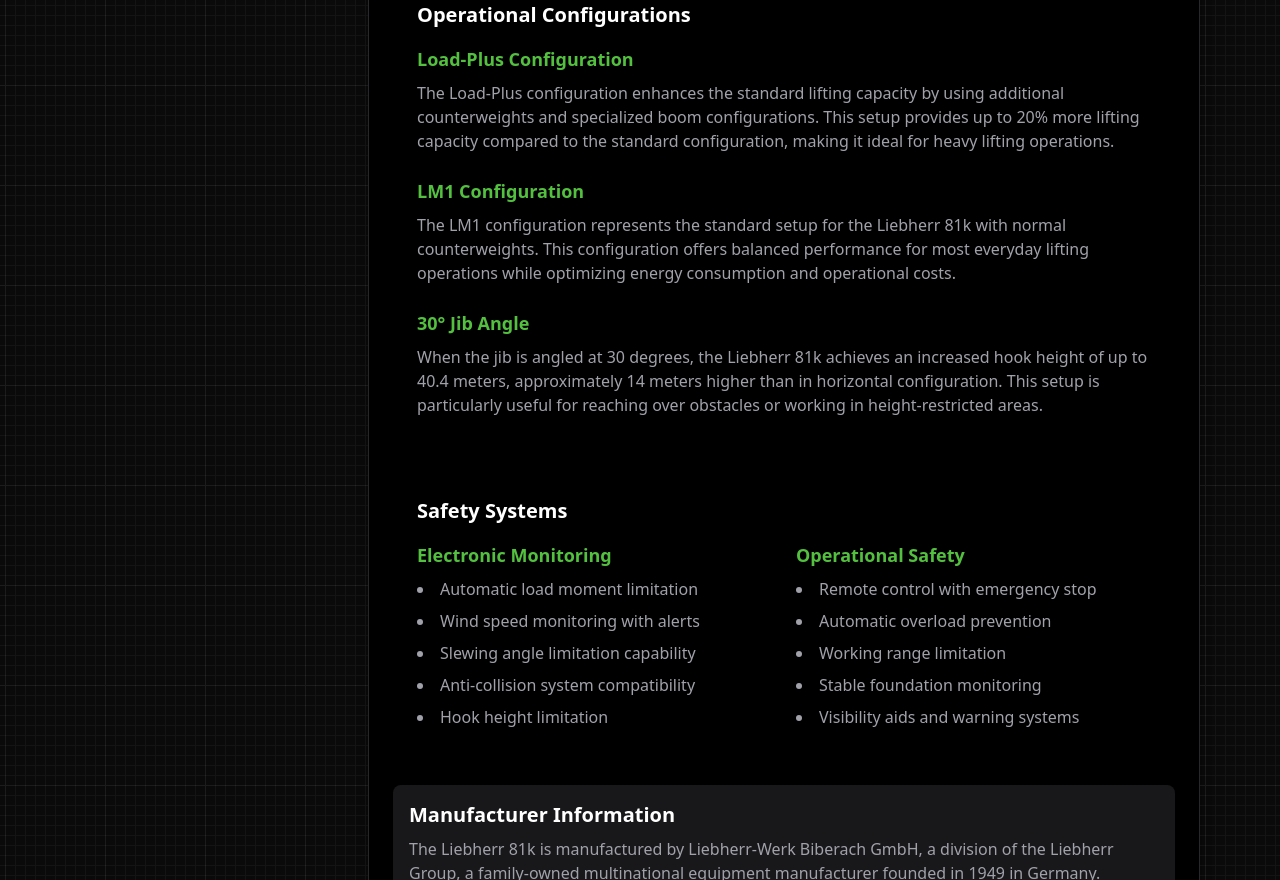
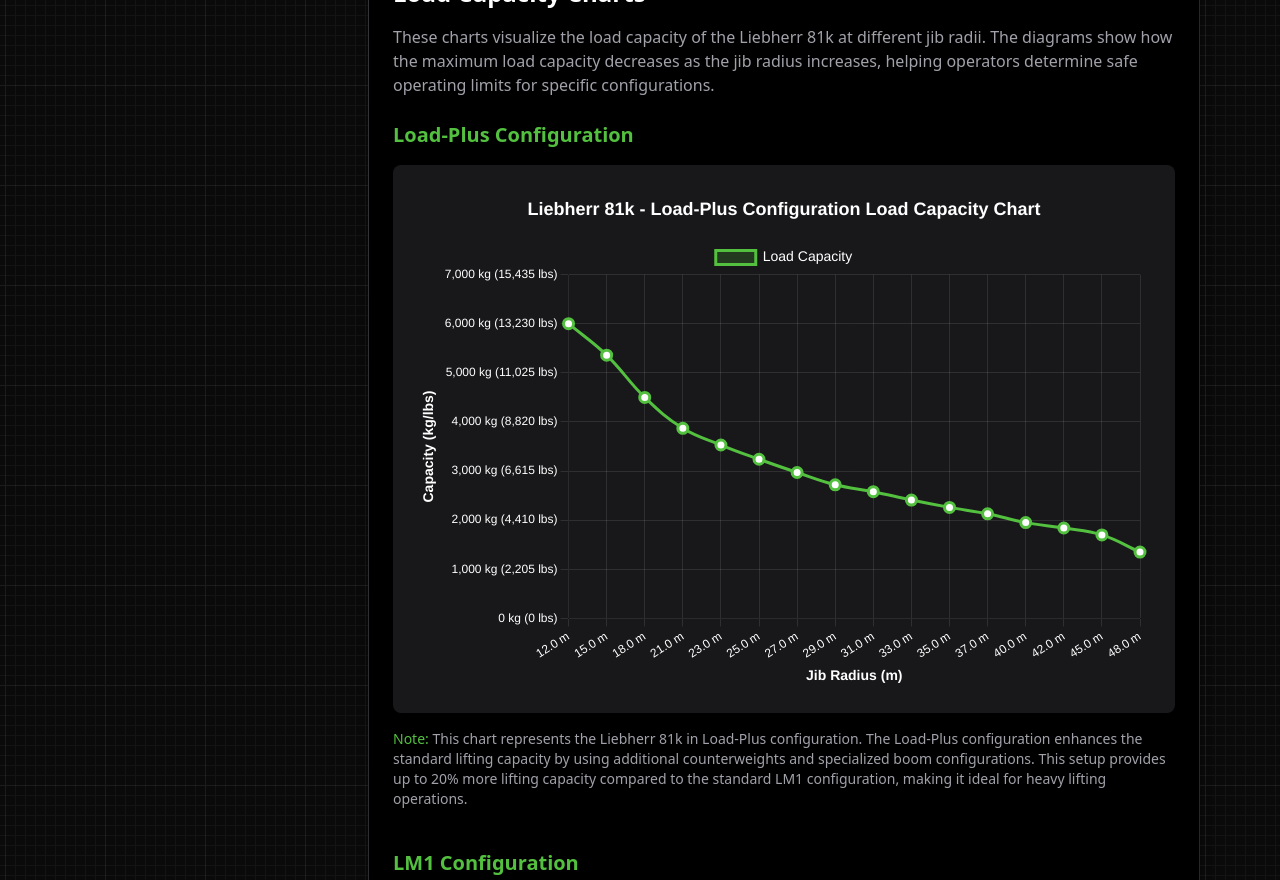
Before and after one commit to ArsCodeAmatoria/lilfoot, a Next.js app: page /crane-tables in a window 1280 px wide. Shown: the part 1920-2800 px from the top of the page. Built offline with nearby package versions, Linux system fonts and the light colour scheme.

Commit message:
Add Load Capacity Charts to Liebherr 81k page for all three configurations

```diff
--- /dev/null
+++ b/app/components/Liebherr81kCapacityChart.tsx
@@ -0,0 +1,243 @@
+'use client';
+
+import React from 'react';
+import {
+  Chart as ChartJS,
+  CategoryScale,
+  LinearScale,
+  PointElement,
+  LineElement,
+  Title,
+  Tooltip,
+  Legend,
+  ChartOptions
+} from 'chart.js';
+import { Line } from 'react-chartjs-2';
+
+// Register ChartJS components
+ChartJS.register(
+  CategoryScale,
+  LinearScale,
+  PointElement,
+  LineElement,
+  Title,
+  Tooltip,
+  Legend
+);
+
+// Define the Load-Plus load capacity data
+const loadPlusData = [
+  { radius: 12.0, capacityKg: 6000 },
+  { radius: 15.0, capacityKg: 5360 },
+  { radius: 18.0, capacityKg: 4500 },
+  { radius: 21.0, capacityKg: 3870 },
+  { radius: 23.0, capacityKg: 3530 },
+  { radius: 25.0, capacityKg: 3240 },
+  { radius: 27.0, capacityKg: 2970 },
+  { radius: 29.0, capacityKg: 2720 },
+  { radius: 31.0, capacityKg: 2580 },
+  { radius: 33.0, capacityKg: 2410 },
+  { radius: 35.0, capacityKg: 2260 },
+  { radius: 37.0, capacityKg: 2130 },
+  { radius: 40.0, capacityKg: 1950 },
+  { radius: 42.0, capacityKg: 1840 },
+  { radius: 45.0, capacityKg: 1700 },
+  { radius: 48.0, capacityKg: 1350 }
+];
+
+// Define the LM1 load capacity data
+const lm1Data = [
+  { radius: 12.0, capacityKg: 6000 },
+  { radius: 15.0, capacityKg: 5220 },
+  { radius: 18.0, capacityKg: 4230 },
+  { radius: 21.0, capacityKg: 3540 },
+  { radius: 23.0, capacityKg: 3180 },
+  { radius: 25.0, capacityKg: 2890 },
+  { radius: 27.0, capacityKg: 2640 },
+  { radius: 29.0, capacityKg: 2420 },
+  { radius: 31.0, capacityKg: 2230 },
+  { radius: 33.0, capacityKg: 2070 },
+  { radius: 35.0, capacityKg: 1920 },
+  { radius: 37.0, capacityKg: 1800 },
+  { radius: 40.0, capacityKg: 1630 },
+  { radius: 42.0, capacityKg: 1530 },
+  { radius: 45.0, capacityKg: 1400 },
+  { radius: 48.0, capacityKg: 1100 }
+];
+
+// Define the 30° Jib Angle load capacity data
+const jibAngleData = [
+  { radius: 12.0, capacityKg: 3000 },
+  { radius: 14.0, capacityKg: 3000 },
+  { radius: 16.0, capacityKg: 3000 },
+  { radius: 18.0, capacityKg: 2960 },
+  { radius: 20.0, capacityKg: 2740 },
+  { radius: 22.0, capacityKg: 2540 },
+  { radius: 25.0, capacityKg: 2290 },
+  { radius: 26.5, capacityKg: 2180 },
+  { radius: 28.0, capacityKg: 2080 },
+  { radius: 30.0, capacityKg: 1960 },
+  { radius: 31.7, capacityKg: 1860 },
+  { radius: 33.0, capacityKg: 1790 },
+  { radius: 35.0, capacityKg: 1700 },
+  { radius: 36.0, capacityKg: 1670 },
+  { radius: 37.0, capacityKg: 1650 },
+  { radius: 38.6, capacityKg: 1400 }
+];
+
+interface Liebherr81kCapacityChartProps {
+  configuration: 'loadPlus' | 'lm1' | 'jibAngle';
+}
+
+const Liebherr81kCapacityChart: React.FC<Liebherr81kCapacityChartProps> = ({ configuration }) => {
+  // Select the appropriate data based on the configuration
+  const getChartData = () => {
+    switch (configuration) {
+      case 'loadPlus':
+        return loadPlusData;
+      case 'lm1':
+        return lm1Data;
+      case 'jibAngle':
+        return jibAngleData;
+      default:
+        return lm1Data;
+    }
+  };
+
+  const loadCapacityData = getChartData();
+
+  // Get the appropriate chart title
+  const getChartTitle = () => {
+    switch (configuration) {
+      case 'loadPlus':
+        return 'Load-Plus Configuration';
+      case 'lm1':
+        return 'LM1 Configuration';
+      case 'jibAngle':
+        return '30° Jib Angle Configuration';
+      default:
+        return 'LM1 Configuration';
+    }
+  };
+
+  // Chart options
+  const options: ChartOptions<'line'> = {
+    responsive: true,
+    maintainAspectRatio: false,
+    plugins: {
+      legend: {
+        position: 'top' as const,
+        labels: {
+          color: '#FFFFFF',
+          font: {
+            size: 14
+          }
+        }
+      },
+      title: {
+        display: true,
+        text: `Liebherr 81k - ${getChartTitle()} Load Capacity Chart`,
+        color: '#FFFFFF',
+        font: {
+          size: 18,
+          weight: 'bold'
+        },
+        padding: {
+          top: 10,
+          bottom: 20
+        }
+      },
+      tooltip: {
+        callbacks: {
+          label: (context) => {
+            const index = context.dataIndex;
+            const radius = loadCapacityData[index].radius;
+            const capacityKg = loadCapacityData[index].capacityKg;
+            const capacityLbs = Math.round(capacityKg * 2.205);
+
+            return [
+              `Radius: ${radius.toFixed(1)} m`,
+              `Capacity: ${capacityKg.toLocaleString()} kg (${capacityLbs.toLocaleString()} lbs)`
+            ];
+          }
+        }
+      }
+    },
+    scales: {
+      x: {
+        ticks: {
+          color: '#FFFFFF',
+          callback: function(value, index) {
+            return `${loadCapacityData[index].radius.toFixed(1)} m`;
+          }
+        },
+        title: {
+          display: true,
+          text: 'Jib Radius (m)',
+          color: '#FFFFFF',
+          font: {
+            size: 14,
+            weight: 'bold'
+          }
+        },
+        grid: {
+          color: 'rgba(255, 255, 255, 0.1)'
+        }
+      },
+      y: {
+        min: 0,
+        max: configuration === 'jibAngle' ? 3500 : 7000,
+        ticks: {
+          color: '#FFFFFF',
+          callback: function(value) {
+            const kg = Number(value);
+            const lbs = Math.round(kg * 2.205);
+            return `${kg.toLocaleString()} kg (${lbs.toLocaleString()} lbs)`;
+          }
+        },
+        title: {
+          display: true,
+          text: 'Capacity (kg/lbs)',
+          color: '#FFFFFF',
+          font: {
+            size: 14,
+            weight: 'bold'
+          }
+        },
+        grid: {
+          color: 'rgba(255, 255, 255, 0.1)'
+        }
+      }
+    }
+  };
+
+  // Chart data
+  const data = {
+    labels: loadCapacityData.map(item => item.radius.toString()),
+    datasets: [
+      {
+        label: 'Load Capacity',
+        data: loadCapacityData.map(item => item.capacityKg),
+        borderColor: '#53C03F',
+        backgroundColor: 'rgba(83, 192, 63, 0.2)',
+        borderWidth: 3,
+        pointBackgroundColor: '#FFFFFF',
+        pointBorderColor: '#53C03F',
+        pointRadius: 5,
+        pointHoverRadius: 8,
+        tension: 0.4,
+        fill: true
+      }
+    ]
+  };
+
+  return (
+    <div className="bg-gray-900 p-6 rounded-lg">
+      <div className="h-[500px] w-full">
+        <Line options={options} data={data} />
+      </div>
+    </div>
+  );
+};
+
+export default Liebherr81kCapacityChart;
--- a/app/crane-tables/page.tsx
+++ b/app/crane-tables/page.tsx
@@ -1,5 +1,6 @@
 import React from 'react';
 import CraneTables from '../components/CraneTables';
+import Liebherr81kCapacityChart from '../components/Liebherr81kCapacityChart';
 import { Metadata } from 'next';
 
 export const metadata: Metadata = {
@@ -125,6 +126,52 @@
         <CraneTables />
       </div>
 
+      {/* Load Capacity Charts Section */}
+      <div className="mb-8">
+        <h2 className="text-2xl font-bold text-white mb-4">Load Capacity Charts</h2>
+        <p className="text-gray-400 mb-6">
+          These charts visualize the load capacity of the Liebherr 81k at different jib radii.
+          The diagrams show how the maximum load capacity decreases as the jib radius increases,
+          helping operators determine safe operating limits for specific configurations.
+        </p>
+
+        {/* Load-Plus Configuration Chart */}
+        <div className="mb-10">
+          <h3 className="text-xl font-bold text-highlight mb-4">Load-Plus Configuration</h3>
+          <Liebherr81kCapacityChart configuration="loadPlus" />
+          <div className="mt-4 text-sm text-gray-400">
+            <span className="text-highlight font-medium">Note:</span> This chart represents the Liebherr 81k in Load-Plus configuration.
+            The Load-Plus configuration enhances the standard lifting capacity by using additional counterweights and
+            specialized boom configurations. This setup provides up to 20% more lifting capacity compared to the standard
+            LM1 configuration, making it ideal for heavy lifting operations.
+          </div>
+        </div>
+
+        {/* LM1 Configuration Chart */}
+        <div className="mb-10">
+          <h3 className="text-xl font-bold text-highlight mb-4">LM1 Configuration</h3>
+          <Liebherr81kCapacityChart configuration="lm1" />
+          <div className="mt-4 text-sm text-gray-400">
+            <span className="text-highlight font-medium">Note:</span> This chart represents the Liebherr 81k in LM1 configuration.
+            It shows the relationship between jib radius (from 12.0 m to 48.0 m) and maximum lifting capacity,
+            demonstrating how capacity decreases as the hook moves further from the mast. The LM1 configuration provides
+            balanced performance for most everyday lifting operations.
+          </div>
+        </div>
+
+        {/* 30° Jib Angle Chart */}
+        <div className="mb-10">
+          <h3 className="text-xl font-bold text-highlight mb-4">30° Jib Angle Configuration</h3>
+          <Liebherr81kCapacityChart configuration="jibAngle" />
+          <div className="mt-4 text-sm text-gray-400">
+            <span className="text-highlight font-medium">Note:</span> This chart represents the Liebherr 81k with the jib angled at 30°.
+            When the jib is angled at 30 degrees, the crane achieves an increased hook height of up to 40.4 meters.
+            This configuration maintains good lifting capacity while allowing the crane to reach over obstacles or work
+            in height-restricted areas.
+          </div>
+        </div>
+      </div>
+
       {/* Operational Configurations */}
       <div className="bg-black p-6 rounded-lg shadow-lg mb-8">
         <h2 className="text-xl font-bold text-white mb-4">Operational Configurations</h2>
```
